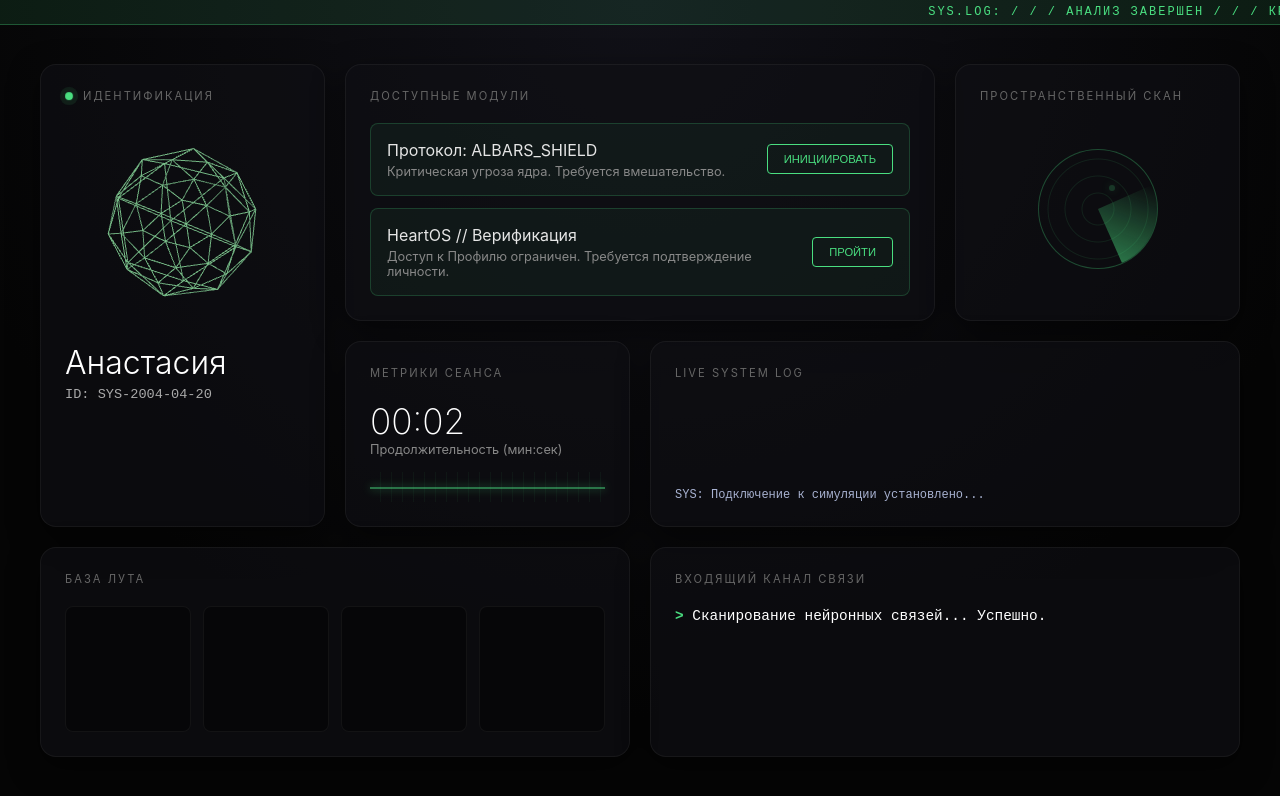
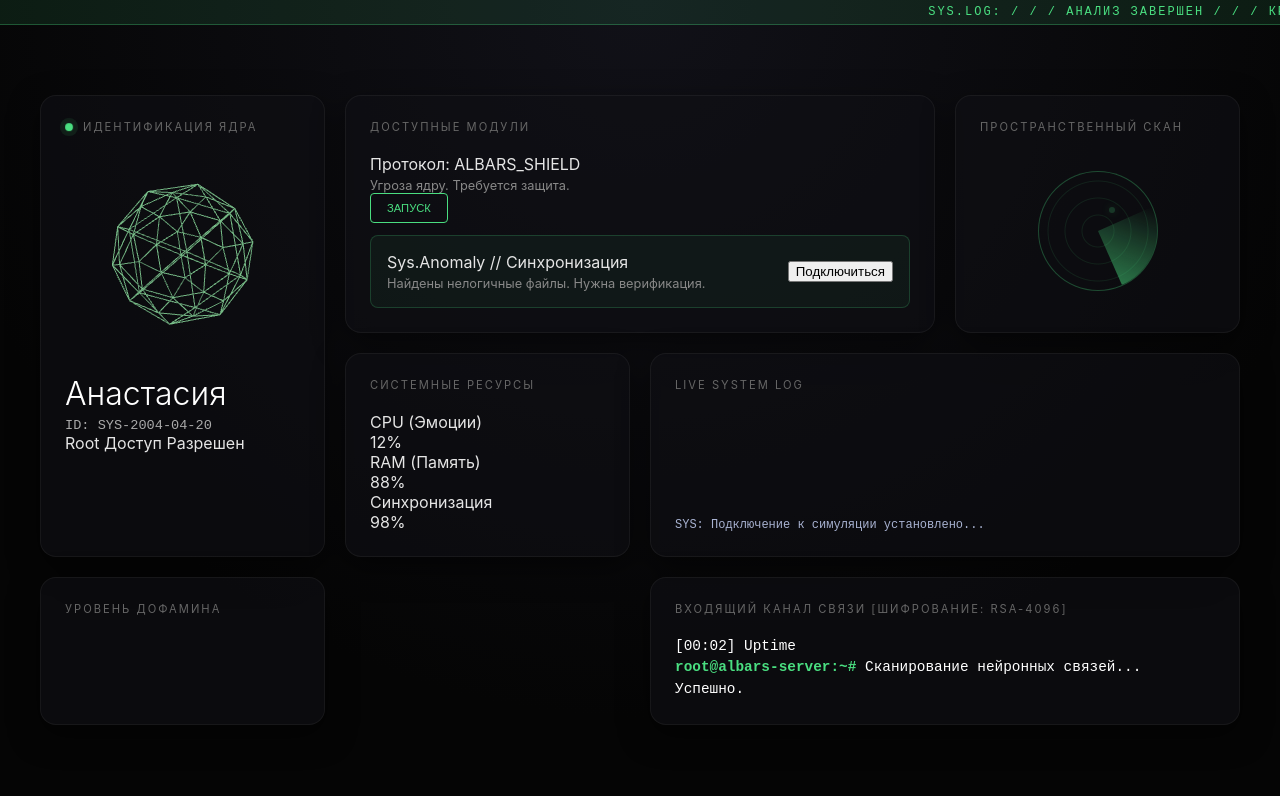
Before and after one commit to AlBarsStudio/Quest, a React (Vite) app: page / in a window 1280 px wide. Both pictures are taken after a click on the button "Пропустить интро ⏭". Shown: the top 796 px of the page. Built offline with nearby package versions, Linux system fonts and the light colour scheme.

Commit message:
Enhance Dashboard with new metrics and UI updates
Refactored dashboard component with new features and improved logging. Updated UI elements and added dynamic metrics for CPU and synchronization levels.

```diff
--- a/src/features/dashboard/Dashboard.jsx
+++ b/src/features/dashboard/Dashboard.jsx
@@ -7,10 +7,12 @@ import styles from './Dashboard.module.css';
 function HologramCore() {
   const meshRef = useRef();
 
-  // Вращение объекта каждый кадр
   useFrame((state, delta) => {
     meshRef.current.rotation.x += delta * 0.2;
     meshRef.current.rotation.y += delta * 0.3;
+    // Легкая пульсация масштаба
+    const scale = 1 + Math.sin(state.clock.elapsedTime * 2) * 0.05;
+    meshRef.current.scale.set(scale, scale, scale);
   });
 
   return (
@@ -21,23 +23,23 @@ function HologramCore() {
   );
 }
 
-// --- БАЗЫ ДАННЫХ ДЛЯ ТЕКСТОВ ---
+// --- БАЗЫ ДАННЫХ ДЛЯ ТЕКСТОВ И ЛОГОВ ---
 const terminalPhrases = [
   "Сканирование нейронных связей... Успешно.",
   "Системное уведомление: Уровень очарования превышает серверные лимиты.",
   "Обнаружен сдвиг гравитационного поля. Сохраняйте спокойствие.",
   "Анализ завершен. Вывод: создатель проекта думает о вас прямо сейчас.",
-  "Перехват сигнала... Источник неизвестен. Текст: 'Они смотрят на звезды'.",
-  "Ошибка протокола безопасности. Причина: слишком теплая улыбка.",
+  "Перехват сигнала... Текст: 'Они смотрят на звезды'.",
+  "Внимание: Аномальный всплеск дофамина в секторе 4.",
 ];
 
 const mockLogs = [
   "SYS: Инициализация протокола 'Романтика'...",
   "WARN: Перегрузка эмоциональных контуров.",
-  "NET: Пинг до ближайшей звезды: 42мс.",
-  "SYS: Модуль укладки стяжки деактивирован.",
-  "SEC: Несанкционированный доступ к базе памяти.",
-  "SCAN: Поиск аномалий... Чисто.",
+  "NET: Пинг до мобильного устройства... 2мс. Канал стабилен.",
+  "SYS: Рендер React-компонентов завершен.",
+  "SEC: Проверка защиты ALBARS_SHIELD... Угроз не обнаружено.",
+  "SCAN: Сборка бандла Vite прошла без ошибок.",
   "SYS: Фоновое обновление чувств завершено."
 ];
 
@@ -48,7 +50,11 @@ export default function Dashboard({ onStartQuest }) {
   const [typedText, setTypedText] = useState("");
   const [logs, setLogs] = useState(["SYS: Подключение к симуляции установлено..."]);
 
-  // 1. Логика счетчика времени
+  // Динамические данные для графиков
+  const [cpuLoad, setCpuLoad] = useState(12);
+  const [syncLevel, setSyncLevel] = useState(98);
+
+  // 1. Таймер симуляции
   useEffect(() => {
     let startTime = localStorage.getItem('simStartTime');
     if (!startTime) {
@@ -70,15 +76,12 @@ export default function Dashboard({ onStartQuest }) {
     const typingInterval = setInterval(() => {
       charIndex++;
       setTypedText(fullText.slice(0, charIndex));
-
-      if (charIndex >= fullText.length) {
-        clearInterval(typingInterval);
-      }
+      if (charIndex >= fullText.length) clearInterval(typingInterval);
     }, 50);
 
     const phraseChangeTimer = setTimeout(() => {
       setPhraseIndex((prev) => (prev + 1) % terminalPhrases.length);
-    }, 8000);
+    }, 6000);
 
     return () => {
       clearInterval(typingInterval);
@@ -86,15 +89,16 @@ export default function Dashboard({ onStartQuest }) {
     };
   }, [phraseIndex]);
 
-  // 3. Генератор системных логов
+  // 3. Генератор логов и динамических графиков
   useEffect(() => {
     const logInterval = setInterval(() => {
       const randomLog = mockLogs[Math.floor(Math.random() * mockLogs.length)];
-      setLogs(prev => {
-        const newLogs = [...prev, `[${new Date().toLocaleTimeString()}] ${randomLog}`];
-        return newLogs.slice(-6);
-      });
-    }, 4500);
+      setLogs(prev => [...prev, `[${new Date().toLocaleTimeString()}] ${randomLog}`].slice(-8));
+
+      // Случайные колебания метрик
+      setCpuLoad(Math.floor(Math.random() * 30) + 10);
+      setSyncLevel(Math.floor(Math.random() * 5) + 95);
+    }, 3500);
     return () => clearInterval(logInterval);
   }, []);
 
@@ -106,6 +110,7 @@ export default function Dashboard({ onStartQuest }) {
 
   return (
     <div className={styles.dashboardContainer}>
+      {/* Бегущая строка наверху */}
       <div className={styles.topTicker}>
         <div className={styles.tickerTrack}>
           SYS.LOG: / / / АНАЛИЗ ЗАВЕРШЕН / / / КРИТИЧЕСКИХ ОШИБОК НЕТ / / / МОДУЛЬ СВЯЗИ АКТИВЕН / / / СИМУЛЯЦИЯ РАБОТАЕТ В ШТАТНОМ РЕЖИМЕ / / /
@@ -113,79 +118,102 @@ export default function Dashboard({ onStartQuest }) {
       </div>
 
       <div className={styles.bentoGrid}>
-        {/* Карточка 1: Профиль */}
+
+        {/* Карточка 1: Профиль (Hologram) */}
         <div className={`${styles.bentoCard} ${styles.profile}`}>
           <div className={styles.cardHeader}>
             <div className={styles.statusDot}></div>
-            Идентификация
+            Идентификация Ядра
           </div>
           <div className={styles.canvasContainer}>
             <Canvas camera={{ position: [0, 0, 3] }}>
               <ambientLight intensity={0.5} />
               <HologramCore />
-              <OrbitControls enableZoom={false} autoRotate autoRotateSpeed={1} />
+              <OrbitControls enableZoom={false} autoRotate autoRotateSpeed={1.5} />
             </Canvas>
           </div>
           <h2 className={styles.profileName}>Анастасия</h2>
           <div className={styles.sysId}>ID: SYS-2004-04-20</div>
+          <div className={styles.authBadge}>Root Доступ Разрешен</div>
         </div>
 
         {/* Карточка 2: Модуль Квестов */}
         <div className={`${styles.bentoCard} ${styles.quests}`}>
           <div className={styles.cardHeader}>Доступные модули</div>
           <div className={styles.questList}>
-            {/* АКТИВНЫЙ КВЕСТ 1 */}
-            <div className={styles.questItemActive}>
+
+            <div className={styles.questItem}>
               <div className={styles.questInfo}>
                 <h3>Протокол: ALBARS_SHIELD</h3>
-                <p>Критическая угроза ядра. Требуется вмешательство.</p>
+                <p>Угроза ядру. Требуется защита.</p>
               </div>
-              <button
-                className={styles.startBtn}
-                onClick={() => onStartQuest('core_defense')}
-              >
-                Инициировать
+              <button className={styles.startBtn} onClick={() => onStartQuest('core_defense')}>
+                Запуск
               </button>
             </div>
 
-            {/* АКТИВНЫЙ КВЕСТ HeartOS (Новый квест) */}
             <div className={styles.questItemActive}>
               <div className={styles.questInfo}>
-                <h3>HeartOS // Верификация</h3>
-                <p>Доступ к Профилю ограничен. Требуется подтверждение личности.</p>
+                <h3>Sys.Anomaly // Синхронизация</h3>
+                <p>Найдены нелогичные файлы. Нужна верификация.</p>
               </div>
-              <button
-                className={styles.startBtn}
-                onClick={() => onStartQuest('heart_os')}
-              >
-                Пройти
+              <button className={styles.startBtnPulse} onClick={() => onStartQuest('neural_sync')}>
+                Подключиться
               </button>
+            </div>
+
+          </div>
+        </div>
+
+        {/* Карточка 3: Мониторинг ресурсов (Новая) */}
+        <div className={`${styles.bentoCard} ${styles.systemMetrics}`}>
+          <div className={styles.cardHeader}>Системные ресурсы</div>
+          <div className={styles.metricsWrapper}>
+            <div className={styles.metricRow}>
+              <span>CPU (Эмоции)</span>
+              <div className={styles.progressBar}><div className={styles.progressFill} style={{width: `${cpuLoad}%`}}></div></div>
+              <span>{cpuLoad}%</span>
+            </div>
+            <div className={styles.metricRow}>
+              <span>RAM (Память)</span>
+              <div className={styles.progressBar}><div className={styles.progressFill} style={{width: '88%'}}></div></div>
+              <span>88%</span>
+            </div>
+            <div className={styles.metricRow}>
+              <span>Синхронизация</span>
+              <div className={styles.progressBar}><div className={styles.progressFillPulse} style={{width: `${syncLevel}%`}}></div></div>
+              <span className={styles.highlightText}>{syncLevel}%</span>
             </div>
           </div>
         </div>
 
-        {/* Карточка 3: Радар */}
+        {/* Карточка 4: Радар */}
         <div className={`${styles.bentoCard} ${styles.radarBox}`}>
           <div className={styles.cardHeader}>Пространственный скан</div>
           <div className={styles.radarContainer}>
             <div className={styles.radarCircle}>
               <div className={styles.radarSweep}></div>
               <div className={styles.radarDot}></div>
+              <div className={styles.radarDot2}></div>
             </div>
           </div>
         </div>
 
-        {/* Карточка 4: Статистика */}
-        <div className={`${styles.bentoCard} ${styles.stats}`}>
-          <div className={styles.cardHeader}>Метрики сеанса</div>
-          <div className={styles.metricBlock}>
-            <div className={styles.metricValue}>{formatTime(timeInSim)}</div>
-            <div className={styles.metricLabel}>Продолжительность (мин:сек)</div>
+        {/* Карточка 5: Био-ритмы (Новая - График) */}
+        <div className={`${styles.bentoCard} ${styles.bioChart}`}>
+          <div className={styles.cardHeader}>Уровень Дофамина</div>
+          <div className={styles.chartContainer}>
+            <div className={styles.bar} style={{height: '40%'}}></div>
+            <div className={styles.bar} style={{height: '60%'}}></div>
+            <div className={styles.bar} style={{height: '45%'}}></div>
+            <div className={styles.bar} style={{height: '80%'}}></div>
+            <div className={styles.bar} style={{height: '65%'}}></div>
+            <div className={styles.bar} style={{height: '95%'}}></div>
+            <div className={styles.bar} style={{height: '100%', backgroundColor: '#4ade80'}}></div>
           </div>
-          <div className={styles.sineWave}></div>
         </div>
 
-        {/* Карточка 5: Логи */}
+        {/* Карточка 6: Логи */}
         <div className={`${styles.bentoCard} ${styles.logsWindow}`}>
           <div className={styles.cardHeader}>Live System Log</div>
           <div className={styles.logContent}>
@@ -195,27 +223,18 @@ export default function Dashboard({ onStartQuest }) {
           </div>
         </div>
 
-        {/* Карточка 6: Инвентарь */}
-        <div className={`${styles.bentoCard} ${styles.inventory}`}>
-          <div className={styles.cardHeader}>База лута</div>
-          <div className={styles.inventoryGrid}>
-            <div className={styles.inventorySlot}></div>
-            <div className={styles.inventorySlot}></div>
-            <div className={styles.inventorySlot}></div>
-            <div className={styles.inventorySlot}></div>
+        {/* Карточка 7: Терминал (широкая) */}
+        <div className={`${styles.bentoCard} ${styles.terminal}`}>
+          <div className={styles.cardHeader}>Входящий канал связи [Шифрование: RSA-4096]</div>
+          <div className={styles.terminalWindow}>
+            <div className={styles.terminalTime}>[{formatTime(timeInSim)}] Uptime</div>
+            <span className={styles.terminalPrefix}>root@albars-server:~# </span>
+            <span className={styles.terminalText}>{typedText}</span>
+            <span className={styles.cursor}>_</span>
           </div>
         </div>
 
-        {/* Карточка 7: Терминал */}
-        <div className={`${styles.bentoCard} ${styles.terminal}`}>
-          <div className={styles.cardHeader}>Входящий канал связи</div>
-          <div className={styles.terminalWindow}>
-            <span className={styles.terminalPrefix}>{">"} </span>
-            {typedText}
-            <span className={styles.cursor}>_</span>
-          </div>
-        </div>
       </div>
     </div>
   );
-}
+                                  }
```
